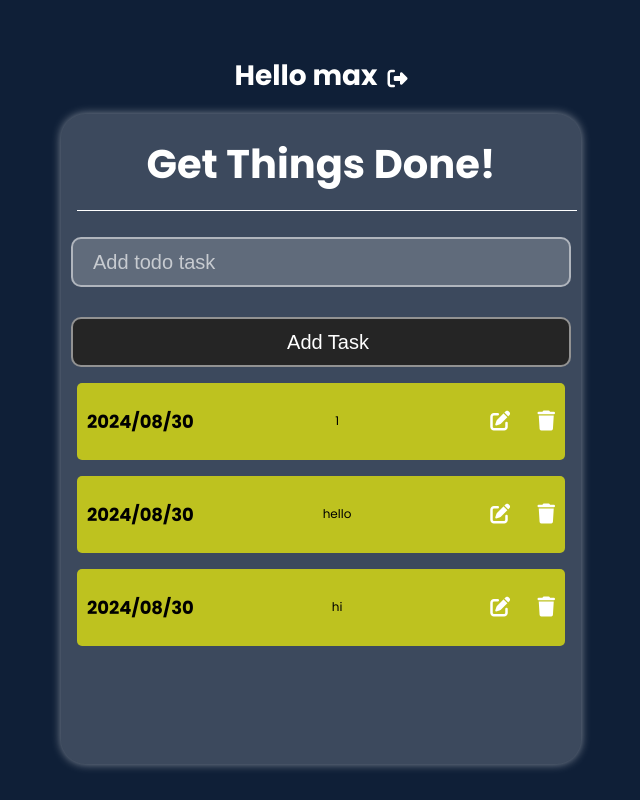
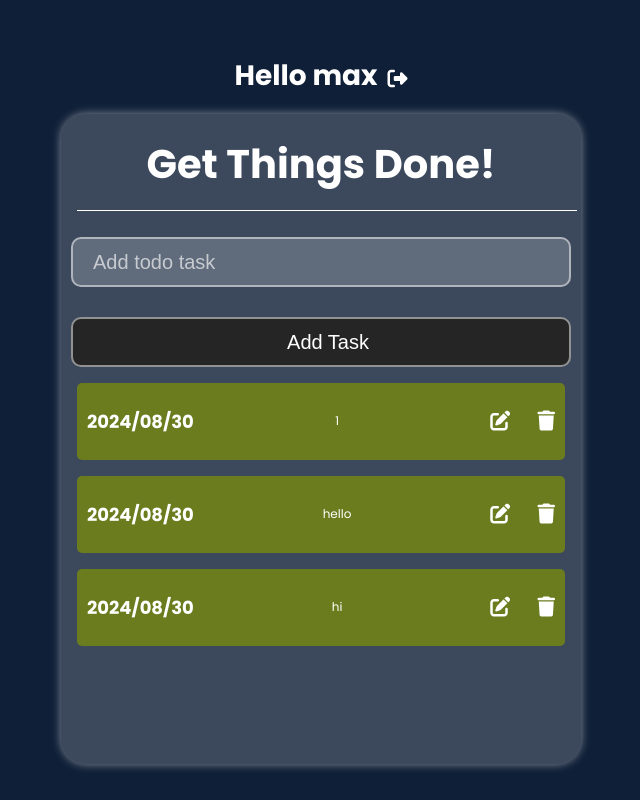
Before and after one commit to mpa-mxiang/django-todo, a Django app: page /todo/ in a window 1280 px wide. Shown: the whole page, without its empty margins (319-959 px from the left). Run offline with Django 5.2, Linux system fonts and the light colour scheme; a user stored in the database is signed in; data comes from the database, SQL or seed files in the repository; some libraries are stand-ins or nearby versions.

Commit message:
change todo bg and text color with meeting accessibility standard

```diff
--- a/todo/todo/static/styles/index.css
+++ b/todo/todo/static/styles/index.css
@@ -184,8 +184,8 @@ h1 {
   display: flex;
   justify-content: space-between;
   align-items: center;
-  background: #bec21f;
-  color: #000;
+  background: #6b7c1f;
+  color: #fff;
   padding: 10px;
   border-radius: 5px;
   font-size: 12px;
```
